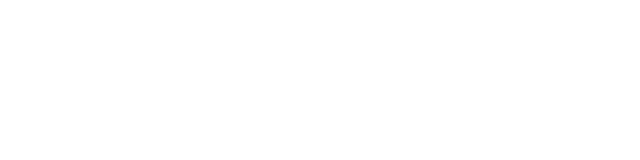
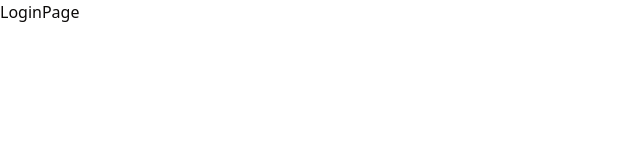
Before and after one commit to nominanga/just_todoit, a React (Vite) app: page /login in a window 1280 px wide. Shown: the top 160 px of the page, without its empty margins (0-640 px from the left). Built offline with nearby package versions, Linux system fonts and the light colour scheme.

Commit message:
little changes before the beginning of layouting

```diff
--- a/src/App.tsx
+++ b/src/App.tsx
@@ -1,4 +1,5 @@
 import {BrowserRouter, Route, Routes} from "react-router-dom";
+import LoginPage from "@/pages/LoginPage.tsx";
 
 function App() {
 
@@ -8,8 +9,8 @@
             <Route element={null}>
                 <Route index element={null}/>
                 <Route path="todos/:id" element={null}/>
+                <Route path="login" element={<LoginPage/>}/>
             </Route>
-            <Route path="login" element={null}/>
             <Route path="*" element={null}/>
         </Routes>
     </BrowserRouter>
--- a/src/pages/LoginPage.tsx
+++ b/src/pages/LoginPage.tsx
@@ -0,0 +1,6 @@
+
+const LoginPage = () => {
+    return <div>LoginPage</div>;
+}
+
+export default LoginPage;
--- a/src/pages/NotFound.tsx
+++ b/src/pages/NotFound.tsx
@@ -0,0 +1,9 @@
+const NotFound = () => {
+    return (
+        <div>
+
+        </div>
+    );
+};
+
+export default NotFound;
--- a/src/pages/TodoPage.tsx
+++ b/src/pages/TodoPage.tsx
@@ -0,0 +1,11 @@
+
+
+const TodoPage = () => {
+    return (
+        <div>
+
+        </div>
+    );
+};
+
+export default TodoPage;
--- a/src/pages/TodoTablePage.tsx
+++ b/src/pages/TodoTablePage.tsx
@@ -0,0 +1,11 @@
+
+
+const TodoTablePage = () => {
+    return (
+        <div>
+
+        </div>
+    );
+};
+
+export default TodoTablePage;
```
Also changed, not shown: src/pages/Outlet.tsx (added), src/pages/TodoCreationPage.tsx (added).
